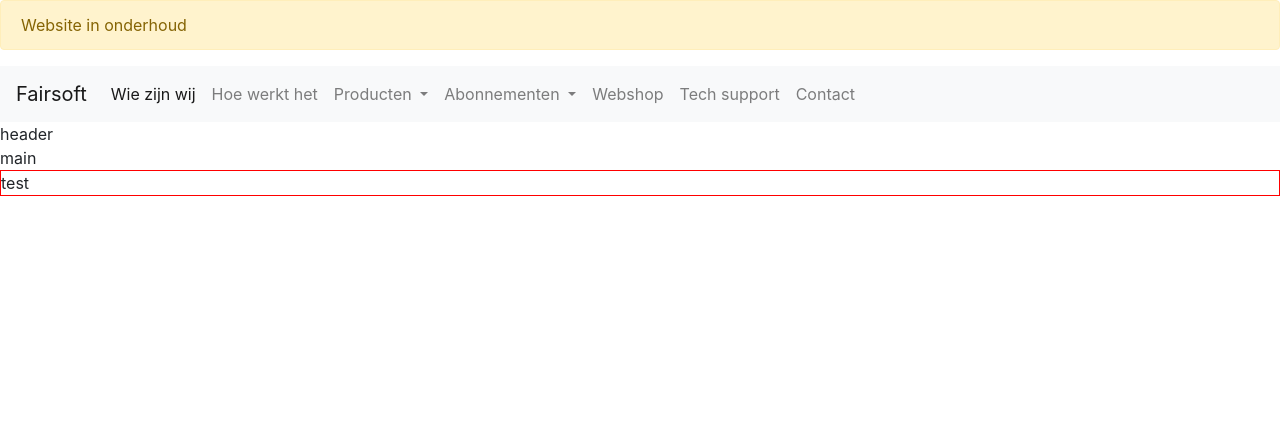
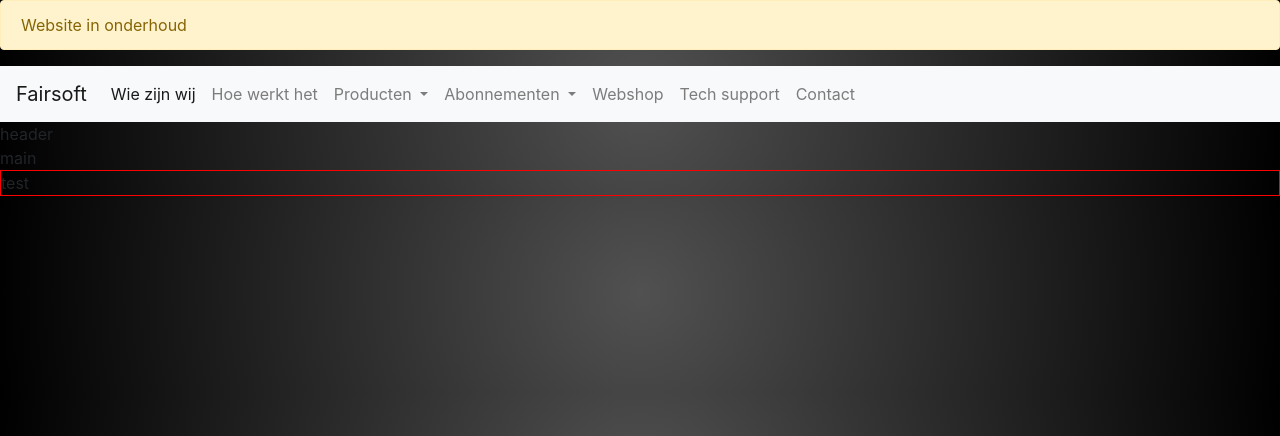
Before and after one commit to FairsoftGit/Website, a PHP site: page / in a window 1280 px wide. Shown: the top 436 px of the page. Run offline with PHP 8.4, Linux system fonts and the light colour scheme; some libraries are stand-ins or nearby versions.

Commit message:
adding bg-color

```diff
--- a/css/fairsoft-stylesheet.css
+++ b/css/fairsoft-stylesheet.css
@@ -1,4 +1,12 @@
 /* CSS Document */
+body {
+	background: black;
+	background: -webkit-radial-gradient(circle, #515151, #000);
+	background: -o-radial-gradient(circle, #515151, #000);
+	background: -moz-radial-gradient(circle, #515151, #000);
+	background: radial-gradient(circle, #515151, #000);
+}
+
 footer{
 	border: 1px solid red;
 }
```
